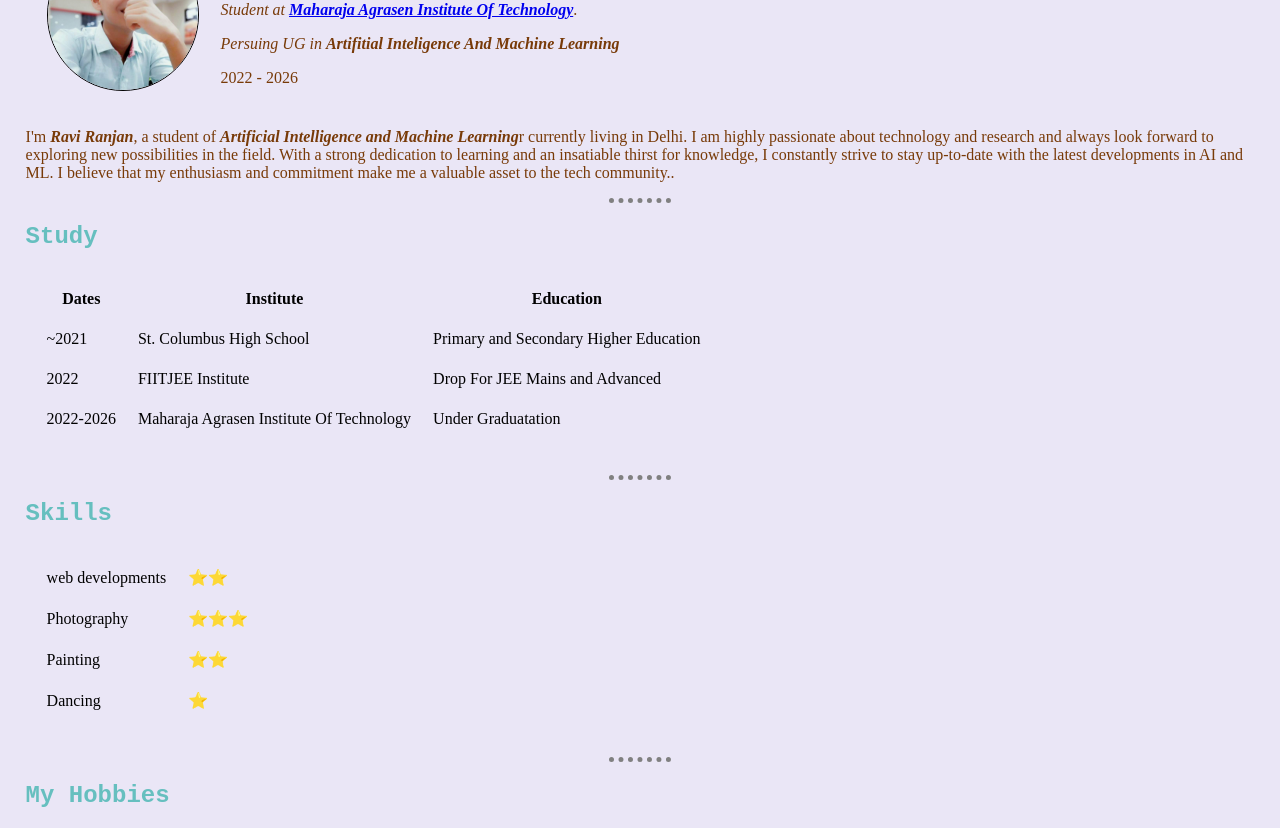
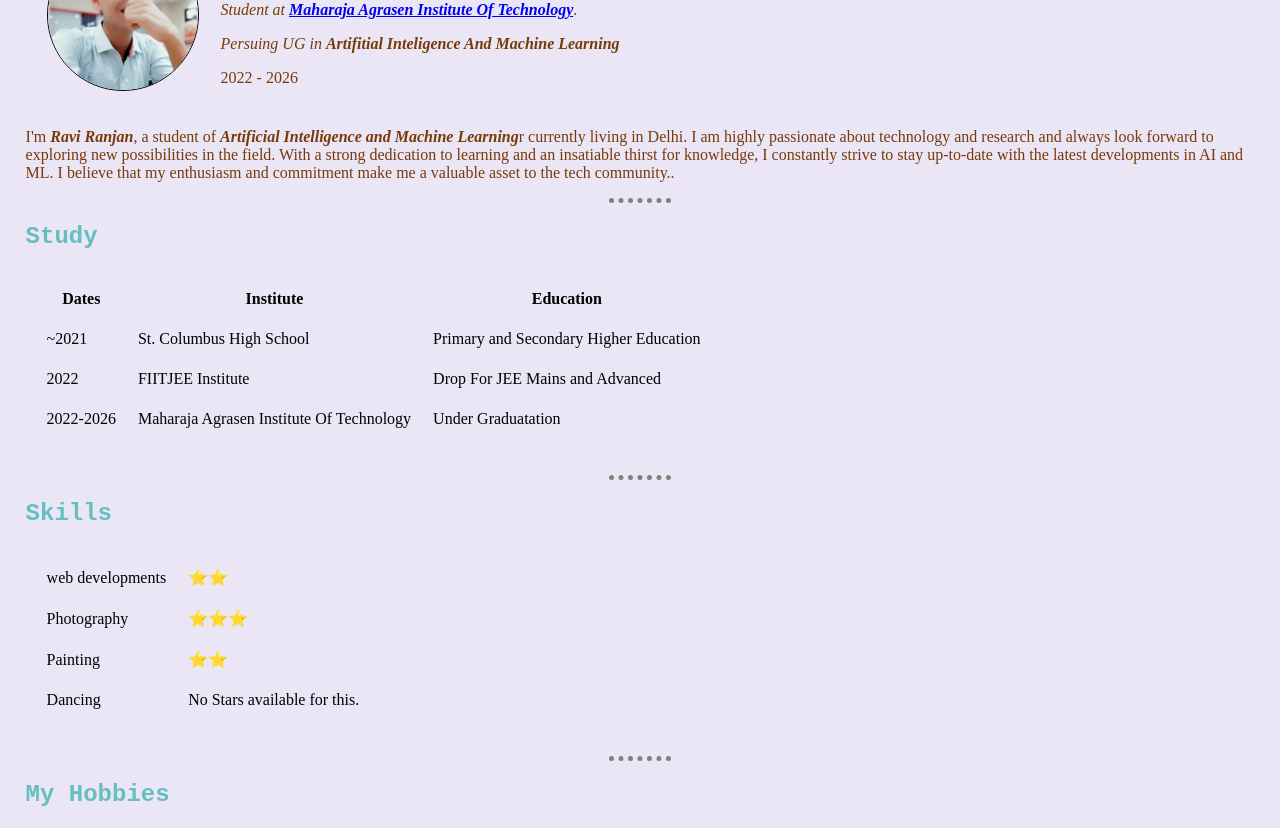
Before and after one commit to Ranjan-Ravii/cv, a plain HTML site: page index.html in a window 1280 px wide. Shown: the part 108-936 px from the top of the page. Drawn offline with Linux system fonts and the light colour scheme.

Commit message:
Update index.html

```diff
--- a/index.html
+++ b/index.html
@@ -94,7 +94,7 @@
         </tr>
         <tr>
             <td>Dancing</td>
-            <td>⭐</td>
+            <td>No Stars available for this.</td>
         </tr>
     </table>
 
```
